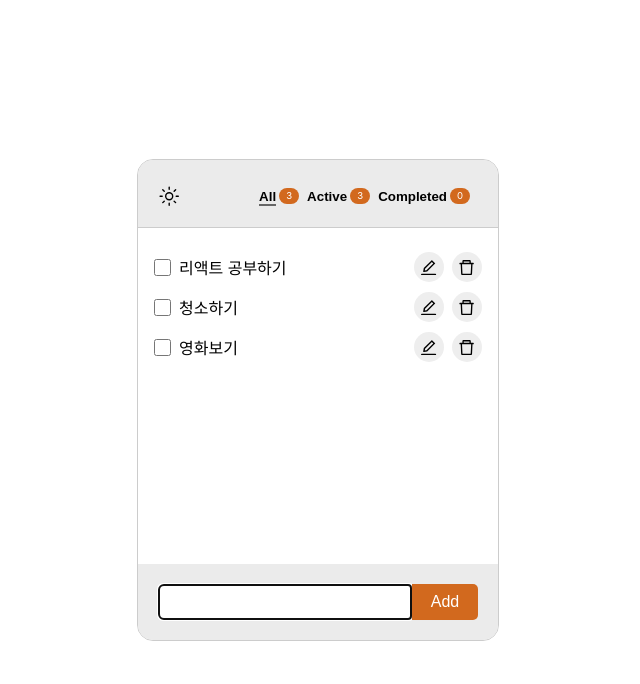
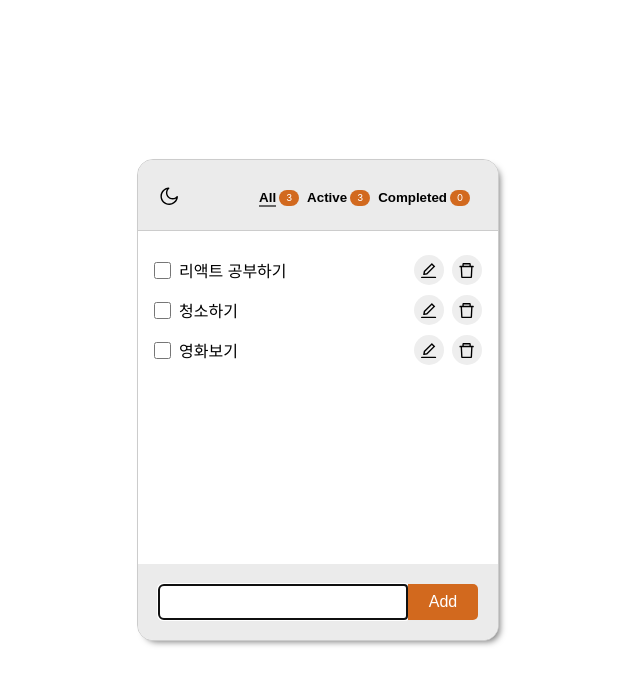
Before and after one commit to mylko72/react-todo, a React (Create React App) app: page / in a window 1280 px wide. Shown: the top 684 px of the page, without its empty margins (322-962 px from the left). Built offline with nearby package versions, Linux system fonts and the light colour scheme.

Commit message:
다크모드 context로 적용중...

```diff
--- a/src/App.css
+++ b/src/App.css
@@ -1,6 +1,14 @@
 * {
   margin: 0;
   padding: 0;
+}
+
+:root {
+  --color-bg: #ebebeb;
+  --color-bg-dark: #385669;
+  --color-bg-dark2: #3c6077;
+  --color-accent: chocolate;
+  --color-dark-accent: #fdc407;
 }
 
 html, body, #root {
@@ -20,6 +28,12 @@ a:visited {
   color: #666
 }
 
+button {
+  outline: none;
+  border: none;
+  background-color: transparent;
+}
+
 .App-container {
   display: flex;
   height: 100%;
@@ -32,8 +46,12 @@ a:visited {
   height: 480px;
   overflow: hidden;
   margin: auto;
+  accent-color: var(--color-accent);
   border: 1px solid #ccc;
   border-radius: 1rem;
   background-color: #fff;
+  box-shadow: 4px 4px 6px -3px rgba(0,0,0,0.5);
+  -webkit-box-shadow: 4px 4px 6px -3px rgba(0,0,0,0.5);
+  -moz-box-shadow: 4px 4px 6px -3px rgba(0,0,0,0.5);
   text-align: center;
 }
--- a/src/App.js
+++ b/src/App.js
@@ -4,6 +4,7 @@ import './App.css';
 import TodoFooter from './components/TodoFooter';
 import TodoHeader from './components/TodoHeader';
 import TodoLists from './components/TodoLists';
+import { DarkModeProvider } from './context/DarkModeContext';
 
 function App() {
   const myStorage = JSON.parse(localStorage.getItem('todos'));
@@ -12,7 +13,6 @@ function App() {
   const [completedTodos, setCompletedTodos] = useState([]);
   const [filteredTodos, setFilteredTodos] = useState(todos);
   const [item, setItem] = useState({});
-  const [mode, setMode] = useState('');
   const [filter, setFilter] = useState('all');
 
   useEffect(() => {
@@ -103,38 +103,29 @@ function App() {
     }
   }
 
-  // 모드 전환
-  const handleMode = (next) => {
-    mode === '' ? setMode(next) : setMode('');
-  }
-
   return (
     <div className="App-container">
       <div className="App-todo">
+        <DarkModeProvider>
           <TodoHeader
             todos={todos}
-          mode={mode}
             activeTodos={activeTodos}
             completedTodos={completedTodos}
             onFiltered={type => handleFilter(type)}
-          onChangeMode={mode => handleMode(mode)}
           />
           <TodoLists
             todos={filteredTodos}
-          mode={mode}
-          activeTodos={activeTodos}
-          completedTodos={completedTodos}
             onUpdate={idx => handleChange(idx)}
             onSelected={item => setItem(item)}
             onDelete={item => handleDelete(item)}
           />
           <TodoFooter
-          mode={mode}
             onAdd={item => handleAdd(item)}
             onEdit={(prevItem, newItem) => handleEdit(prevItem, newItem)}
             onCancel={() => setItem({})}
             editItem={item}
           />
+        </DarkModeProvider>
       </div>
     </div>
   );
--- a/src/components/TodoFooter.js
+++ b/src/components/TodoFooter.js
@@ -1,10 +1,11 @@
-import { useState, useEffect, useRef } from 'react';
+import { useState, useContext, useEffect, useRef } from 'react';
 import { v4 as uuidv4 } from 'uuid';
 import styles from './TodoFooter.module.css';
+import { DarkModeContext } from '../context/DarkModeContext';
 
-export default function TodoFooter({ mode, onAdd, onEdit, onCancel, editItem }) {
+export default function TodoFooter({ onAdd, onEdit, onCancel, editItem }) {
   const [item, setItem] = useState('')
-
+  const { darkMode } = useContext(DarkModeContext);
   const inputRef = useRef(null);
 
   const handleSubmit = (e) => {
@@ -31,7 +32,7 @@ export default function TodoFooter({ mode, onAdd, onEdit, onCancel, editItem })
   }, [editItem])
 
   return (
-    <div className={`${styles[mode]} ${styles.footer}`}>
+    <div className={`${darkMode ? styles.dark : ''} ${styles.footer}`}>
       <form className={styles.form} onSubmit={handleSubmit}>
         <input type="text" value={item} ref={inputRef} onChange={e => setItem(prev => e.target.value)} />
         <button type="submit" className={Object.keys(editItem).length && styles.edit}>{!Object.keys(editItem).length ? 'Add' : 'Edit'}</button>
--- a/src/components/TodoFooter.module.css
+++ b/src/components/TodoFooter.module.css
@@ -1,7 +1,7 @@
 .footer {
   margin-top: auto;
   padding: 20px;
-  background-color: #ebebeb;
+  background-color: var(--color-bg);
 }
 
 .footer .form {
@@ -10,7 +10,7 @@
 }
 
 .footer .form input[type="text"] {
-  width: calc(100% - 70px);
+  flex: 1 0 auto;
   height: 34px;
   padding: 0 10px;
   border: 1px solid #ddd;
@@ -26,11 +26,15 @@
   padding: 0 .5rem;
   border: none;
   border-radius: 0 5px 5px 0;
-  background-color: chocolate;
+  background-color: var(--color-accent);
   font-size: 1rem;
   color: #fff;
   text-align: center;
   cursor: pointer;
+}
+
+.footer .form button:hover {
+  filter: brightness(120%);
 }
 
 .footer .form .edit {
@@ -39,5 +43,5 @@
 }
 
 .dark.footer {
-  background-color: #385669;
+  background-color: var(--color-bg-dark);
 }
--- a/src/components/TodoHeader.js
+++ b/src/components/TodoHeader.js
@@ -1,45 +1,53 @@
-import React, { useState } from 'react';
+import React, { useState, useContext } from 'react';
 import styles from './TodoHeader.module.css';
-import { IoSunnyOutline } from "react-icons/io5";
+import { AiOutlineSun } from "react-icons/ai";
+import { AiOutlineMoon } from "react-icons/ai";
+import { DarkModeContext } from '../context/DarkModeContext';
 
-export default function TodoHeader({todos, mode, activeTodos, completedTodos, onFiltered, onChangeMode}) {
-  const [index, setIndex] = useState(0);
+export default function TodoHeader({todos, activeTodos, completedTodos, onFiltered}) {
+  const [activeIndex, setActiveIndex] = useState(0);
+  const {darkMode, toggleDarkMode} = useContext(DarkModeContext);
 
   return (
-    <header className={`${styles[mode]} ${styles.header}`}>
-      <IoSunnyOutline className={styles.mode} onClick={() => onChangeMode('dark')} />
+    <header className={`${darkMode ? styles.dark : ''} ${styles.header}`}>
+      <button onClick={toggleDarkMode}>
+        { darkMode ?
+          <AiOutlineSun className={styles.mode} /> :
+          <AiOutlineMoon className={styles.mode} />
+        }
+      </button>
 
       <ul className={styles.filtered}>
-        <li className={index === 0 ? styles.active : ''}>
+        <li className={activeIndex === 0 ? styles.active : ''}>
           <button
             type="button"
             onClick={() => {
               onFiltered('all');
-              setIndex(0);
+              setActiveIndex(0);
             }}
           >
             All
           </button>
           <span className={styles.count}>{todos.length}</span>
         </li>
-        <li className={index === 1 ? styles.active : ''}>
+        <li className={activeIndex === 1 ? styles.active : ''}>
           <button
             type="button"
             onClick={() => {
               onFiltered('active');
-              setIndex(1);
+              setActiveIndex(1);
             }}
           >
             Active
           </button>
           <span className={styles.count}>{activeTodos.length}</span>
         </li>
-        <li className={index === 2 ? styles.active : ''}>
+        <li className={activeIndex === 2 ? styles.active : ''}>
           <button
             type="button"
             onClick={() => {
               onFiltered('completed');
-              setIndex(2);
+              setActiveIndex(2);
             }}
           >
             Completed
--- a/src/components/TodoHeader.module.css
+++ b/src/components/TodoHeader.module.css
@@ -3,7 +3,7 @@
   justify-content: space-between;
   padding: 25px 20px 20px;
   border-bottom: 1px solid #ccc;
-  background-color: #ebebeb;
+  background-color: var(--color-bg);
 }
 
 .filtered {
@@ -30,7 +30,7 @@
   width: 20px;
   height: 16px;
   border-radius: 10px;
-  background-color: chocolate;
+  background-color: var(--color-accent);
   font-size:.6rem;
   color: #fff;
   line-height: 16px;
@@ -53,11 +53,11 @@
 }
 
 .dark.header {
-  background-color: #385669;
+  background-color: var(--color-bg-dark);
 }
 
 .dark.header .filtered button {
-  color: #fdc407;
+  color: var(--color-dark-accent);
 }
 
 .dark .filtered .active button::after {
--- a/src/components/TodoLists.js
+++ b/src/components/TodoLists.js
@@ -1,11 +1,13 @@
-import React from 'react';
+import React, { useContext } from 'react';
 import ToDo from './ToDo';
 import styles from './TodoLists.module.css';
+import { DarkModeContext } from '../context/DarkModeContext';
 
-export default function TodoLists({ todos, mode, onUpdate, onSelected, onDelete }) {
+export default function TodoLists({ todos, onUpdate, onSelected, onDelete }) {
+  const { darkMode } = useContext(DarkModeContext);
 
   return (
-    <div className={`${styles[mode]} ${styles.todolists}`}>
+    <div className={`${darkMode ? styles.dark : ''} ${styles.todolists}`}>
       <ul>
         {
           todos.map((todo, idx) =>
--- a/src/components/TodoLists.module.css
+++ b/src/components/TodoLists.module.css
@@ -1,5 +1,5 @@
 .todolists {
-  height: 100%;
+  flex: 1 1 auto;
   padding: 1.5rem 1rem;
   overflow-y: auto;
 }
@@ -18,6 +18,11 @@
 
 .todolists li input[type="checkbox"]:checked + label {
   text-decoration: line-through;
+}
+
+.todolists li label {
+  flex: 1 1 0%;
+  text-align: left;
 }
 
 .todolists .utils {
@@ -43,7 +48,7 @@
 }
 
 .dark.todolists {
-  background-color: #3c6077;
+  background-color: var(--color-bg-dark2);
 }
 
 .dark.todolists li {
--- /dev/null
+++ b/src/context/DarkModeContext.jsx
@@ -0,0 +1,9 @@
+import { createContext, useState } from 'react';
+
+export const DarkModeContext = createContext();
+
+export const DarkModeProvider = ({children}) => {
+    const [darkMode, setDarkMode] = useState(false);
+    const toggleDarkMode = () => setDarkMode(prev => !prev);
+    return <DarkModeContext.Provider value={{darkMode, toggleDarkMode}}>{children}</DarkModeContext.Provider>
+}
```
Lines whose indentation alone changed are shown as unchanged.
